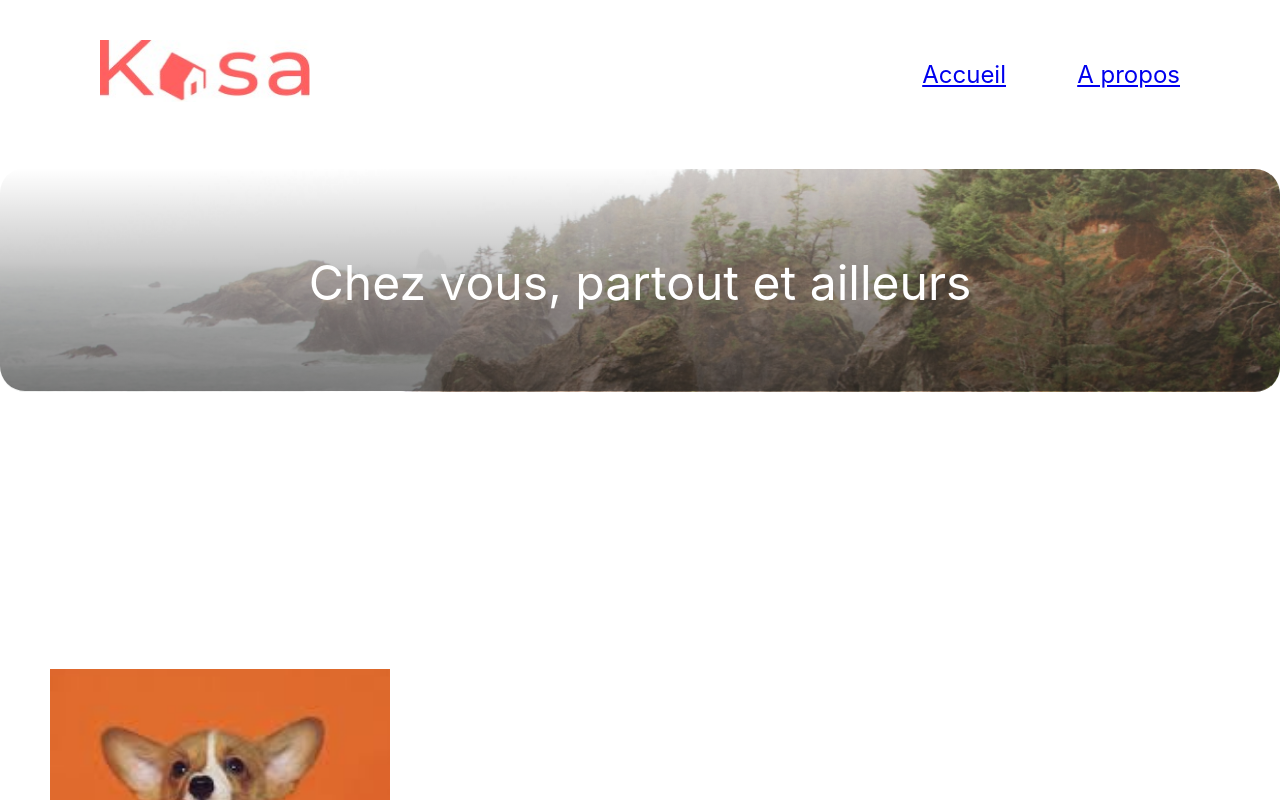
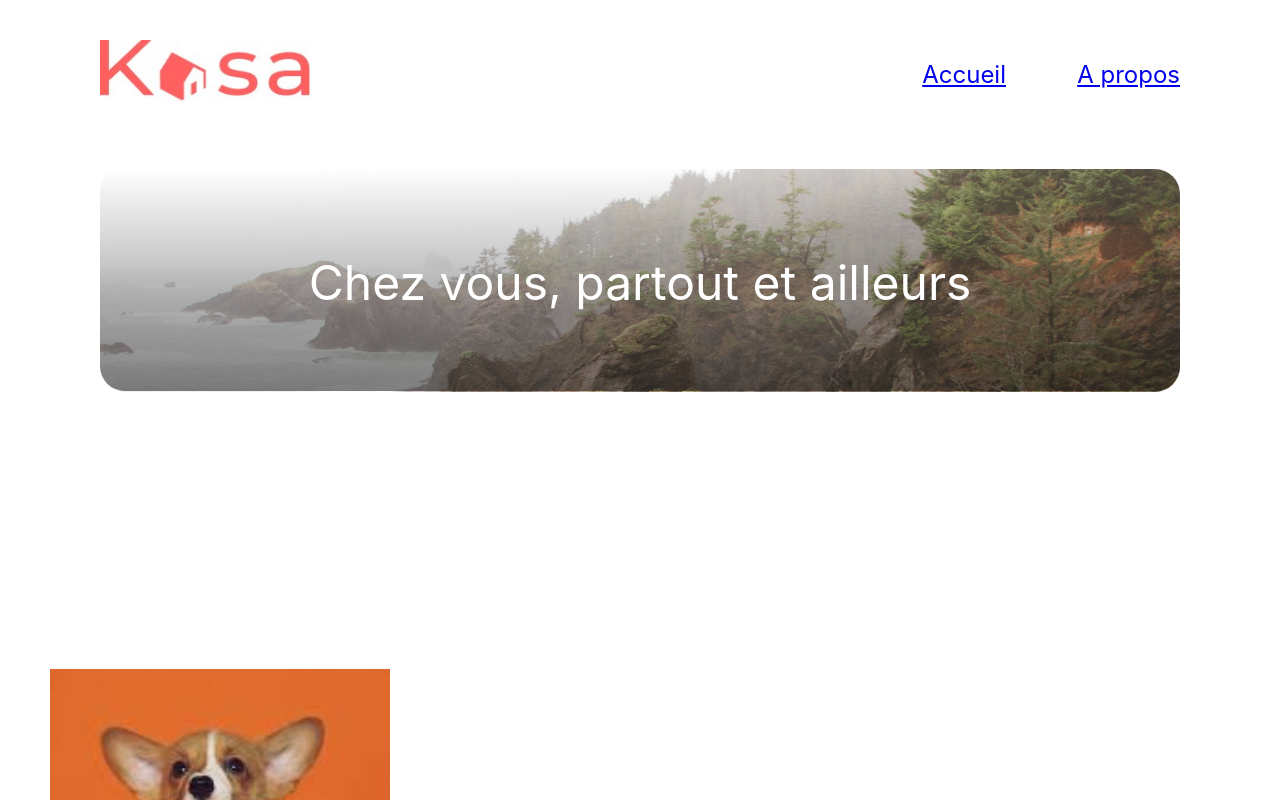
Before and after one commit to melaniemdm/kasa-oc, a React (Create React App) app: page / in a window 1280 px wide. Shown: the top 800 px of the page. Built offline with nearby package versions, Linux system fonts and the light colour scheme.

Commit message:
fix(css & js) banner

```diff
--- a/src/layout/Banner/index.js
+++ b/src/layout/Banner/index.js
@@ -2,7 +2,7 @@ import './style.scss';
 import bannerHomme from '../../assets/bannerHome.png';
 function Banner() {
   const txt = "Chez vous, partout et ailleurs";
-    return <div id='containerBanner'>
+    return <div className='containerBanner'>
 
          <div className='bannerImg' >
 
--- a/src/layout/Banner/style.scss
+++ b/src/layout/Banner/style.scss
@@ -1,8 +1,6 @@
 @import "../../styles/communs.scss";
 .containerBanner {
-  display: flex;
-  justify-content: center;
-  align-items: center;
+
   margin-left: 100px;
   margin-right: 100px;
 }
@@ -39,6 +37,10 @@
 }
 
 @media #{$small-down} {
+  .containerBanner {
+    margin-left: 20px;
+    margin-right: 20px;
+  }
   .bannerHome {
     height: 111px;
     border-radius: 10px;
```
